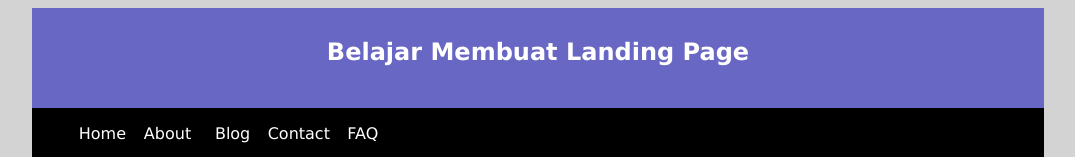
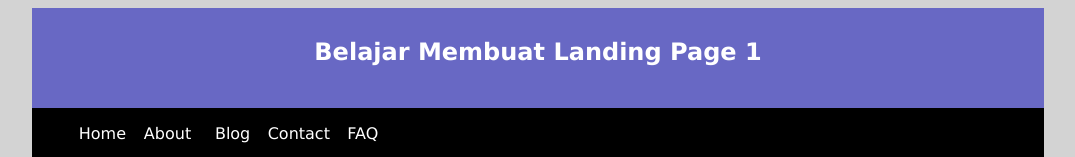
Before and after one commit to Prestinadia/Landing-Page, a plain HTML site: page index.html in a window 1280 px wide. Shown: the top 157 px of the page, without its empty margins (102-1177 px from the left). Drawn offline with Linux system fonts and the light colour scheme.

Commit message:
mengubah

```diff
--- a/index.html
+++ b/index.html
@@ -8,7 +8,7 @@
 </head>
 <body>
     <div class="header">
-        <h2>Belajar Membuat Landing Page</h2>
+        <h2>Belajar Membuat Landing Page 1</h2>
     </div>
     <div class="nav">
         <ul>
```
